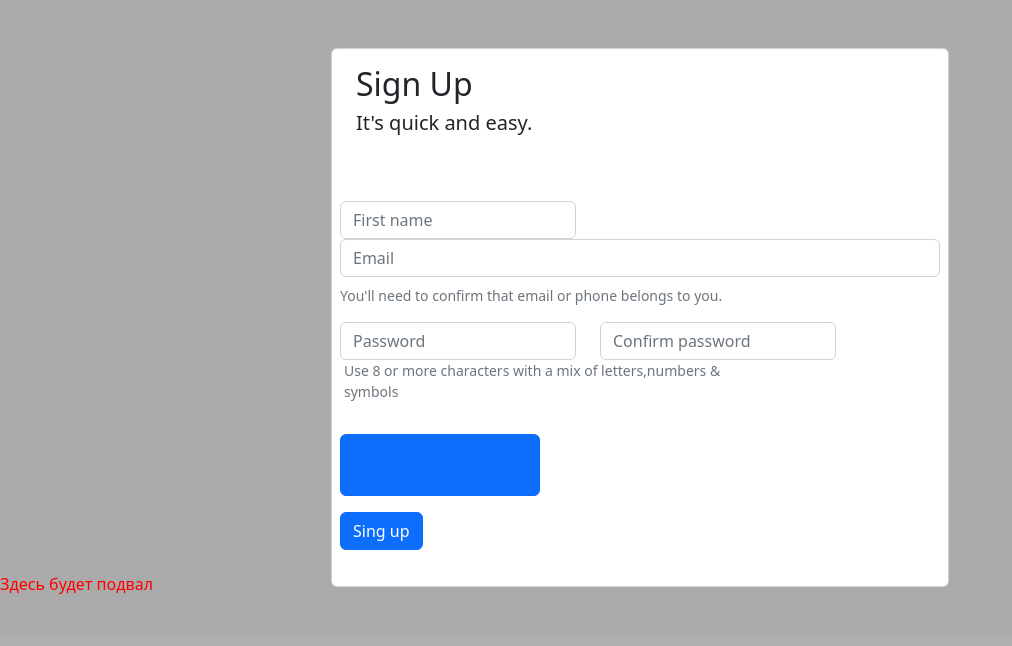
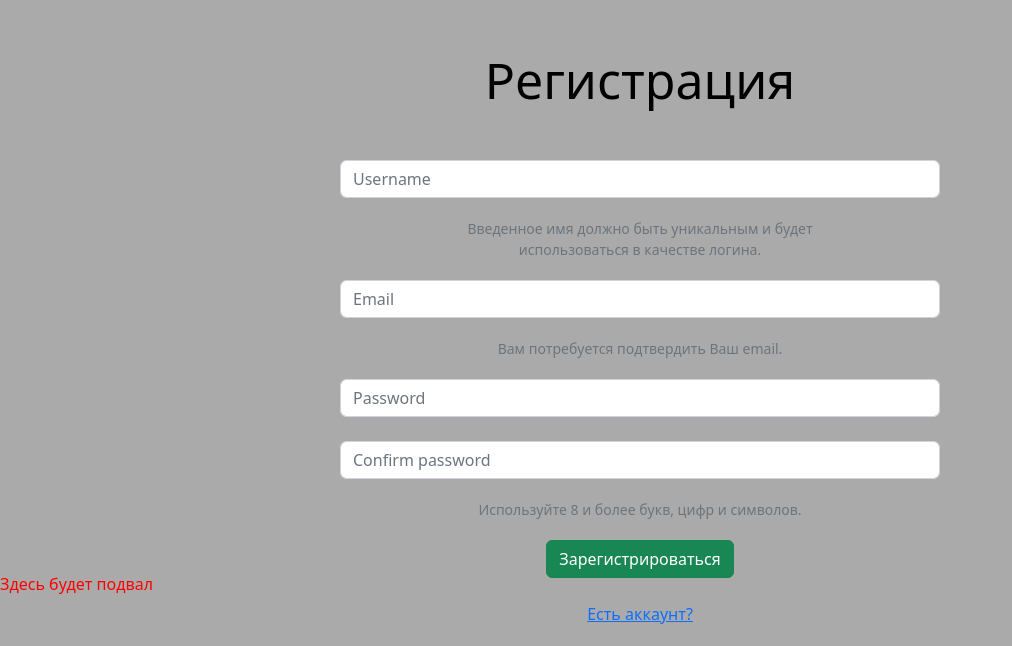
Before and after one commit to ArtemStriver/find_team, a Django app: page /users/register/ in a window 1280 px wide. Shown: the part 188-834 px from the top of the page, without its empty margins (0-1012 px from the left). Before the commit the page ends 782 px from the top, so only its background shows below. Run offline with Django 4.2, Linux system fonts and the light colour scheme; some libraries are stand-ins or nearby versions.

Commit message:
Переделал страницы регистрации, авторизации, профиля под стиль сайта. Так же добавил ссылки перехода на шапку.

```diff
--- a/find_team/main/templates/main/layout.html
+++ b/find_team/main/templates/main/layout.html
@@ -35,9 +35,9 @@
 
         <button type="button" class="navigation_button">
             {% if user.is_authenticated %}
-            <a href="{#}">Профиль</a>
+            <a href="{% url 'users:profile' %}">Профиль</a>
             {% else %}
-            <a href="{#}">Вход</a>
+            <a href="{% url 'login' %}">Вход</a>
             {% endif %}
         </button>
         <!--            TODO Надо будет отдельно проработать меню профиля-->
--- a/find_team/teams/models.py
+++ b/find_team/teams/models.py
@@ -1,6 +1,8 @@
 from datetime import datetime
+
+from django.contrib.auth.models import User
 from django.db import models
-
+User
 
 class Teams(models.Model):
     # TODO сделать чтобы в качестве владельца был тот, кто создает команду.
--- a/find_team/teams/views.py
+++ b/find_team/teams/views.py
@@ -1,3 +1,4 @@
+from django.contrib.auth.decorators import login_required
 from django.shortcuts import render, redirect
 from .models import Teams
 from .forms import TeamsForm
@@ -28,6 +29,7 @@ class TeamDeleteView(DeleteView):
     template_name = 'teams/team_delete.html'
 
 
+@login_required
 def team_create(request):
     error = ''
     if request.method == "POST":
--- a/find_team/users/forms.py
+++ b/find_team/users/forms.py
@@ -1,8 +1,20 @@
 from django.contrib.auth.forms import UserCreationForm
 from django.contrib.auth.models import User
+from django.forms import TextInput, PasswordInput
 
 
 class RegisterForm(UserCreationForm):
     class Meta(UserCreationForm.Meta):
         model = User
         fields = UserCreationForm.Meta.fields + ('email', )
+
+        widgets = {
+            'username': TextInput(attrs={
+                'class': 'form-control',
+                'placeholder': "Логин"
+            }),
+            'password': PasswordInput(attrs={
+                'class': 'form-control',
+                'placeholder': "Логин"
+            }),
+        }
--- a/find_team/users/templates/registration/register.html
+++ b/find_team/users/templates/registration/register.html
@@ -3,45 +3,20 @@
 {% block title %}Регистрация{% endblock %}
 
 {% block content %}
-<div class="container d-flex justify-content-center">
-	<div class="card mx-5 my-5">
-		<div class="card-body px-2">
-			<h2 class="card-heading px-3">Sign Up</h2>
-			<h5 class="card-subheading px-3 pb-3">It's quick and easy.</h5>
+<div class="page_team_list">
+    <h1>Регистрация</h1>
     <form method="post">
         {% csrf_token %}
-			<div class="row rone">
-				<div class="form-group col-md-5 fone">
-					<input type="text" class="form-control" name="username" placeholder="First name">
-				</div>
-			</div>
-			<div class="row rtwo">
-				<div class="form-group col-md-12 fthree">
+        <input type="text" class="form-control" name="username" placeholder="Username">
+		<small class="text-muted"><p>Введенное имя должно быть уникальным и будет использоваться в качестве логина.</p></small>
 		<input type="email" class="form-control" name="email" placeholder="Email">
-					<small class="text-muted"><p class="para1 pt-2 pl-1">You'll need to confirm that email or phone belongs to you.</p></small>
-				</div>
-			</div>
-			<div class="row rthree">
-				<div class="form-group col-md-5 ffour">
-					<input type="password" class="form-control" name="password1" placeholder="Password">
-				</div>
-				<div class="form-group col-md-5 ffive">
+		<small class="text-muted"><p>Вам потребуется подтвердить Ваш email.</p></small>
+		<input type="password" class="form-control" name="password1" placeholder="Password"><br>
 		<input type="password" class="form-control ml-3" name="password2" placeholder="Confirm password">
-				</div>
-				<small class="text-muted px-3"><p class="para2 pl-3">Use 8 or more characters with a mix of letters,numbers &<br>symbols</p></small>
-			</div>
+		<small class="text-muted"><p>Используйте 8 и более букв, цифр и символов.</p></small>
         {{ form.errors }}
-				<div class="col-md-4 ml-3">
-					<button type="submit" class="btn btn-primary mt-3"><a href="{% url 'login' %}">Есть аккаунт? -Залогинься!</a></button>
-				</div>
-			<div class="row rfour">
-				<div class="col-md-4 ml-3">
-					<button type="submit" class="btn btn-primary mt-3"><span>Sing up</span></button>
-				</div>
-			</div>
-
+        <button type="submit" class="btn btn-success">Зарегистрироваться</button><br><br>
+        <a href="{% url 'login' %}">Есть аккаунт?</a>
     </form>
 </div>
-	</div>
-</div>
 {% endblock %}
--- a/find_team/users/urls.py
+++ b/find_team/users/urls.py
@@ -1,5 +1,6 @@
 from django.urls import path
-from .views import profile_view, RegisterView, UsersPasswordResetView, UsersPasswordResetDoneView
+from .views import profile_view, RegisterView, UsersPasswordResetView, UsersPasswordResetDoneView, \
+    UsersPasswordChangeView, UsersPasswordChangeDoneView
 
 app_name = 'users'
 urlpatterns = [
@@ -7,4 +8,6 @@ urlpatterns = [
     path('register/', RegisterView.as_view(), name='register'),
     path("password_reset/", UsersPasswordResetView.as_view(), name="password_reset"),
     path("password_reset/done/", UsersPasswordResetDoneView.as_view(), name="password_reset_done"),
+    path("password_change/", UsersPasswordChangeView.as_view(), name="password_change"),
+    path("password_change/done/", UsersPasswordChangeDoneView.as_view(), name="password_change_done"),
 ]
--- a/find_team/users/views.py
+++ b/find_team/users/views.py
@@ -1,5 +1,6 @@
 from django.contrib.auth.decorators import login_required
-from django.contrib.auth.views import PasswordResetView, PasswordResetDoneView
+from django.contrib.auth.views import PasswordResetView, PasswordResetDoneView, PasswordChangeDoneView, \
+    PasswordChangeView
 from django.shortcuts import render
 from django.urls import reverse_lazy
 from django.views.generic import FormView
@@ -28,3 +29,11 @@ class UsersPasswordResetView(PasswordResetView):
 
 class UsersPasswordResetDoneView(PasswordResetDoneView):
     template_name = 'users/password_reset_done.html'
+
+
+class UsersPasswordChangeView(PasswordChangeView):
+    template_name = 'users/password_change.html'
+
+
+class UsersPasswordChangeDoneView(PasswordChangeDoneView):
+    template_name = 'users/password_change_done.html'
```
Also changed, not shown: find_team/users/templates/registration/login.html (+13 -36 lines), find_team/users/templates/users/password_change.html (added, +16 -0 lines), find_team/users/templates/users/password_change_done.html (added, +9 -0 lines), find_team/users/templates/users/password_reset_done.html (+6 -2 lines), find_team/users/templates/users/profile.html (+5 -31 lines). Lines whose indentation alone changed are shown as unchanged.
